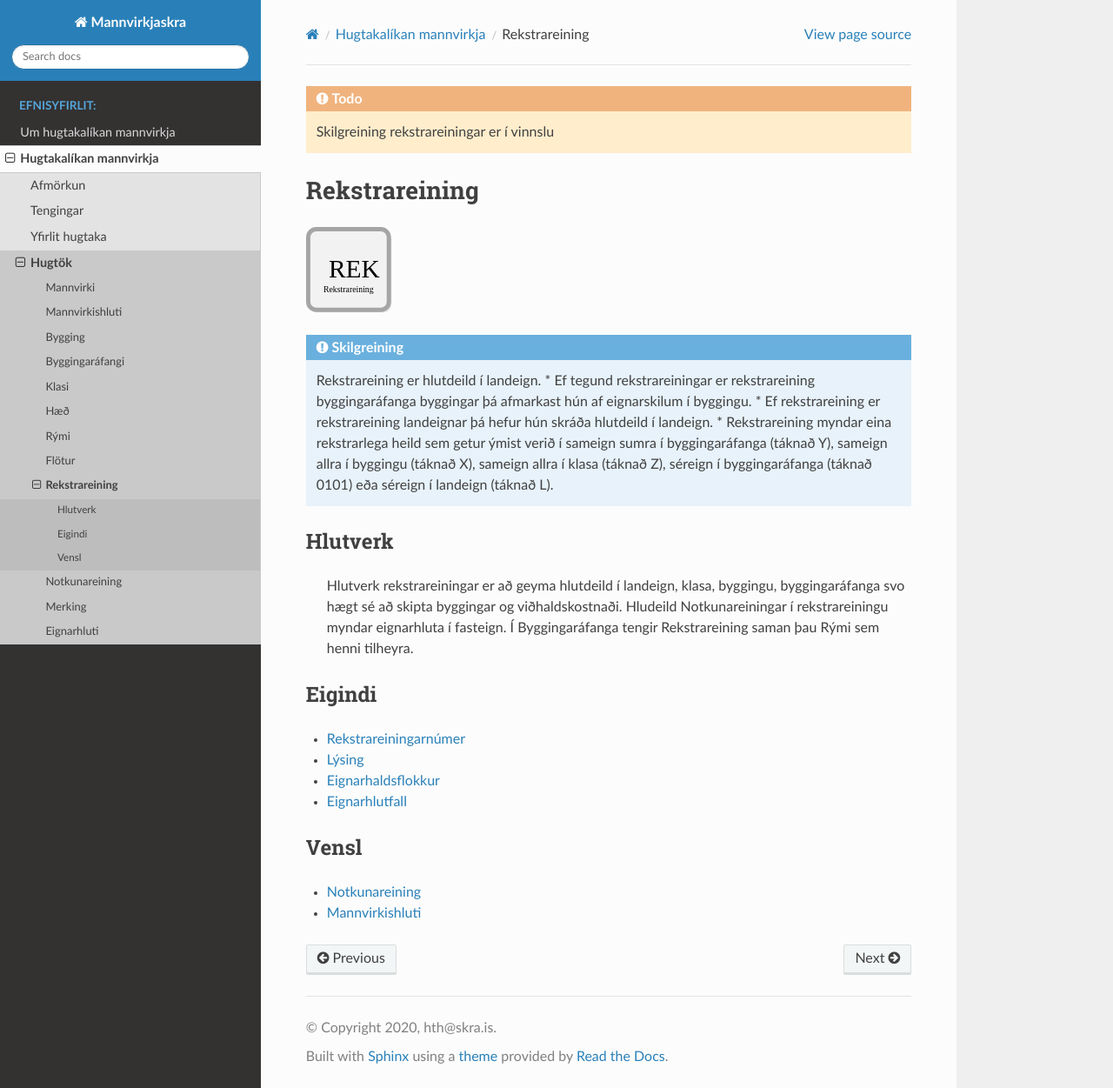
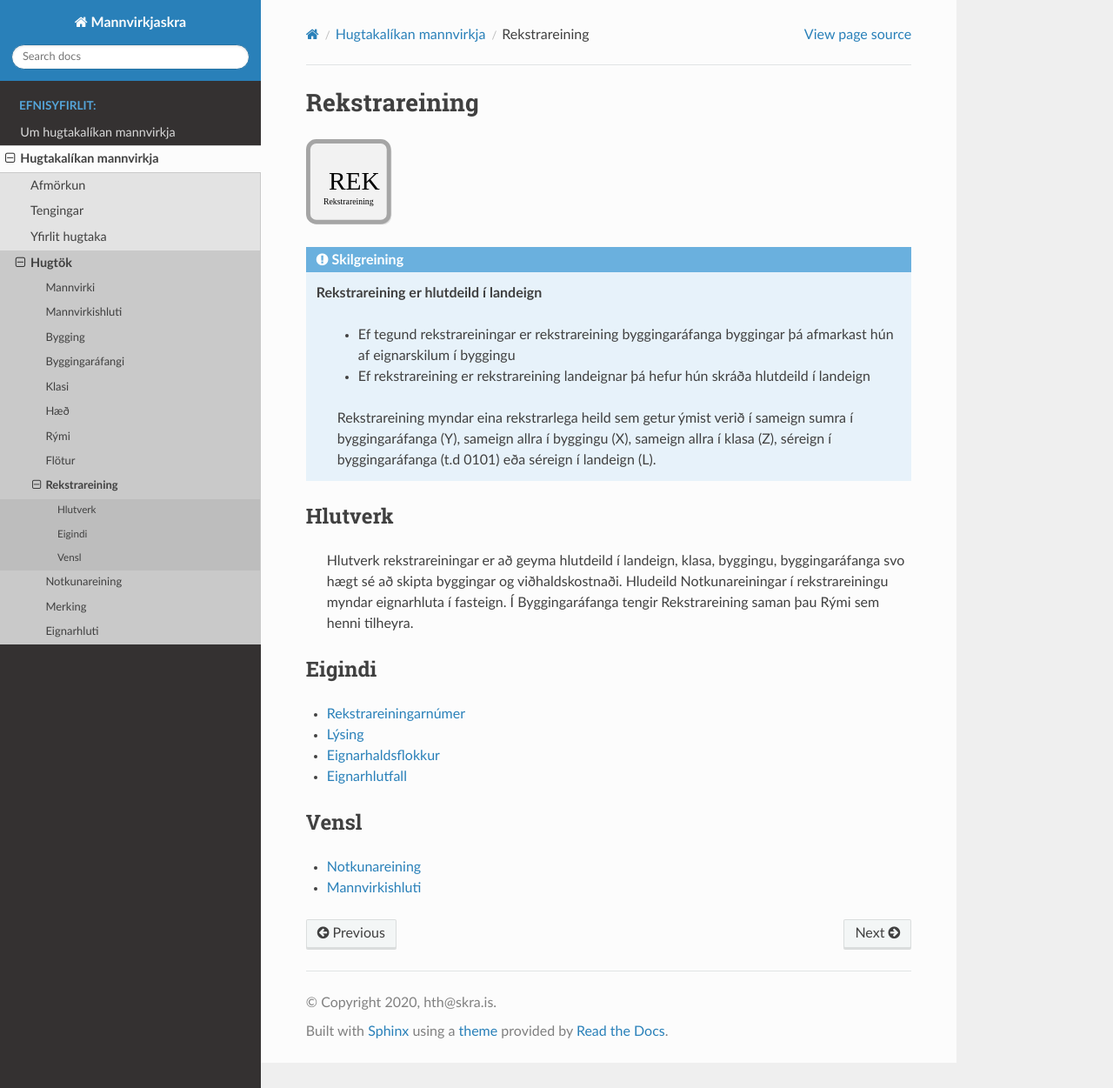
Before and after one commit to hthl/Mannvirkjaskra, a Sphinx documentation site: the page built from source/rekstrareining/rekstrareining.rst, in a window 1280 px wide and 1251 px high. Shown: the whole window at 87% size. Built offline with Sphinx 7.4.7 and the Read the Docs theme 2.0.0, drawn with Linux system fonts in a browser that asks for light colours; pages that are not in the unit, such as notebooks, are missing from menus.

Commit message:
Skilgreining rekstrareiningar uppfærð

```diff
--- a/source/rekstrareining/rekstrareining.rst
+++ b/source/rekstrareining/rekstrareining.rst
@@ -1,7 +1,4 @@
 .. _rekstrareining:
-
-.. todo::
-  Skilgreining rekstrareiningar er í vinnslu
 
 Rekstrareining
 ================
@@ -11,10 +8,13 @@ Rekstrareining
 
 .. admonition:: Skilgreining
 
-  Rekstrareining er hlutdeild í landeign.
-  * Ef tegund rekstrareiningar er rekstrareining byggingaráfanga byggingar þá afmarkast hún af eignarskilum í byggingu.
-  * Ef rekstrareining er rekstrareining landeignar þá hefur hún skráða hlutdeild í landeign.
-  * Rekstrareining myndar eina rekstrarlega heild sem getur ýmist verið í sameign sumra í byggingaráfanga (táknað Y), sameign allra í byggingu (táknað X), sameign allra í klasa (táknað Z), séreign í byggingaráfanga (táknað 0101) eða séreign í landeign (táknað L).
+  **Rekstrareining er hlutdeild í landeign**
+
+    * Ef tegund rekstrareiningar er rekstrareining byggingaráfanga byggingar þá afmarkast hún af eignarskilum í byggingu
+
+    * Ef rekstrareining er rekstrareining landeignar þá hefur hún skráða hlutdeild í landeign
+
+    Rekstrareining myndar eina rekstrarlega heild sem getur ýmist verið í sameign sumra í byggingaráfanga (Y), sameign allra í byggingu (X), sameign allra í klasa (Z), séreign í byggingaráfanga (t.d 0101) eða séreign í landeign (L).
 
 
 Hlutverk
```
